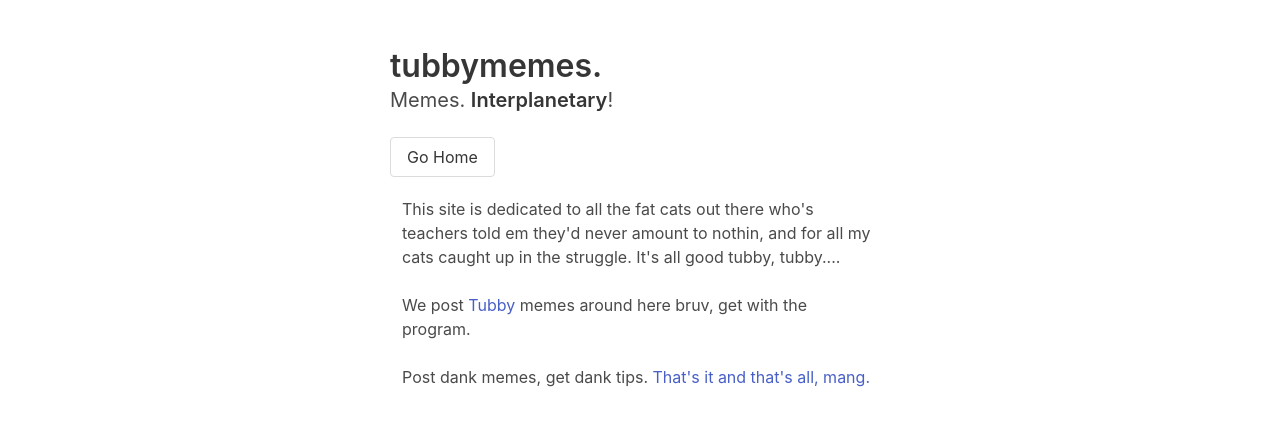
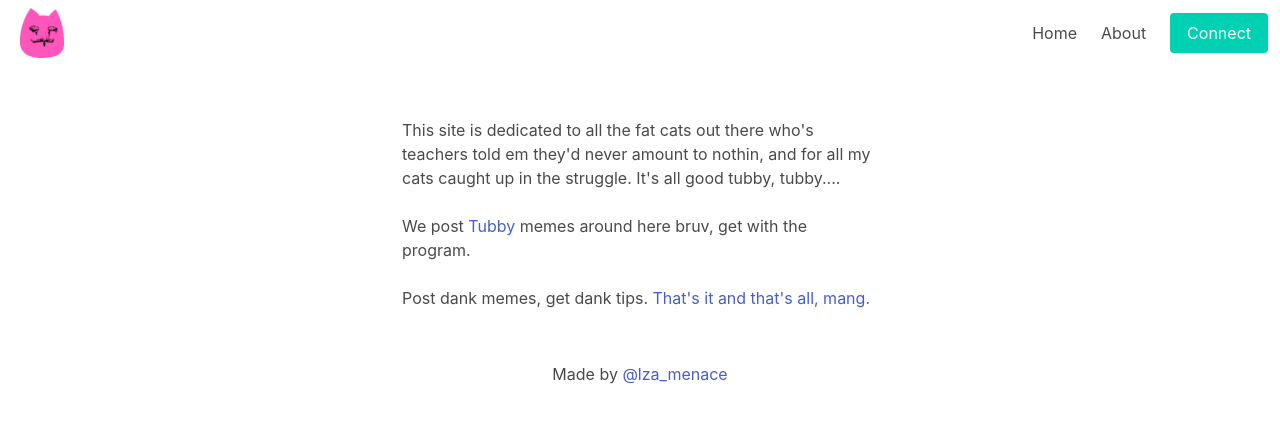
Before and after one commit to lalanza808/tubbymemes, a Flask app: page /about in a window 1280 px wide. Shown: the top 433 px of the page. Run offline with Flask 2, Linux system fonts and the light colour scheme; some libraries are stand-ins or nearby versions.

Commit message:
update navbar

```diff
--- a/tubbymemes/templates/about.html
+++ b/tubbymemes/templates/about.html
@@ -2,9 +2,9 @@
 <html>
   {% include 'includes/head.html' %}
   <body>
+  {% include 'includes/navbar.html' %}
   <section class="section">
     <div class="container">
-      {% include 'includes/navbar.html' %}
 
         <div class="columns">
           <div class="column screen" style="padding-top:1em;">
--- a/tubbymemes/templates/includes/meme_card.html
+++ b/tubbymemes/templates/includes/meme_card.html
@@ -2,7 +2,7 @@
 <div class="card {% if meme.minted %}mintedAVAX{% endif %}">
   <div class="card-image">
     <figure class="image">
-      <a href="{{ url_for('meme.show', meme_id=meme.id) }}">
+      <a href="{{ url_for('meme.show', meme_id=meme.id) }}" up-preload up-follow=".container">
         {% if meme.file_name %}
         {% if meme.file_name.endswith('mp4') %}
           <video class="img-fluid" {% if not request.MOBILE %}autoplay{% else %}controls{% endif %} muted loop>
--- a/tubbymemes/templates/includes/navbar.html
+++ b/tubbymemes/templates/includes/navbar.html
@@ -1,29 +1,36 @@
-<div class="screen">
-  <h1 class="title">
-    tubbymemes.
-  </h1>
-  <p class="subtitle">
-    Memes. <strong>Interplanetary</strong>!
-  </p>
-  {% if request.path == '/' %}
-  <a class="button is-secondary" href="{{ url_for('meta.about') }}" up-target=".container">About</a>
+<nav class="navbar" role="navigation" aria-label="main navigation">
+  <div class="navbar-brand">
+    <a class="navbar-item ml-2" href="{{ url_for('meme.index') }}" up-preload up-follow=".container">
+      <img src="/static/img/logo.png" style="max-height:50px;">
+    </a>
+  </div>
+
+  <div id="navbarBasicExample" class="navbar-menu">
+    <div class="navbar-start">
+
+    </div>
+
+    <div class="navbar-end">
+      <a class="navbar-item" href="{{ url_for('meme.index') }}" up-preload up-follow=".container">
+        Home
+      </a>
+
+      <a class="navbar-item" href="{{ url_for('meta.about') }}" up-preload up-follow=".container">
+        About
+      </a>
+      <div class="navbar-item">
+        <div class="buttons">
           {% if current_user.is_authenticated %}
             <a class="button is-danger" href="{{ url_for('meta.disconnect') }}">Disconnect</a>
-    {% if current_user.is_moderator() %}
+            {% if current_user.moderator %}
               <a class="button is-warning" href="{{ url_for('meme.mod') }}" up-preload up-follow=".container">Mod</a>
             {% endif %}
-    <a class="button is-primary" href="{{ url_for('meme.publish') }}">New Meme</a>
+            <a class="button is-primary" href="{{ url_for('meme.publish') }}" up-follow=".container">New Meme</a>
           {% else %}
             <a class="button is-primary" id="metamaskConnect" onclick="onboardMetaMask();">Connect</a>
           {% endif %}
-  {% else %}
-  <a class="button" href="{{ url_for('meme.index') }}" up-preload up-follow=".container">Go Home</a>
-  {% endif %}
-
-  {% if request.path == '/remotes' %}
-  <a class="button is-warning" href="{{ url_for('meme.mod') }}" up-preload up-follow=".container">Mod</a>
-  {% endif %}
-  {% if request.path == '/mod' %}
-  <a class="button is-warning" href="{{ url_for('meta.remotes') }}" up-preload up-follow=".container">Remotes</a>
-  {% endif %}
         </div>
+      </div>
+    </div>
+  </div>
+</nav>
--- a/tubbymemes/templates/index.html
+++ b/tubbymemes/templates/index.html
@@ -2,9 +2,9 @@
 <html>
   {% include 'includes/head.html' %}
   <body>
+  {% include 'includes/navbar.html' %}
   <section class="section">
     <div class="container">
-      {% include 'includes/navbar.html' %}
 
       {% if request.args.get('ipfs_error') %}
       <div class="screen">
--- a/tubbymemes/templates/meme.html
+++ b/tubbymemes/templates/meme.html
@@ -3,10 +3,9 @@
 <html>
   {% include 'includes/head.html' %}
   <body>
+  {% include 'includes/navbar.html' %}
   <section class="section">
     <div class="container">
-
-      {% include 'includes/navbar.html' %}
 
       {% if meme %}
         {% if meme.meta_ipfs_hash %}
--- a/tubbymemes/templates/publish.html
+++ b/tubbymemes/templates/publish.html
@@ -2,9 +2,9 @@
 <html>
   {% include 'includes/head.html' %}
   <body>
+  {% include 'includes/navbar.html' %}
   <section class="section">
     <div class="container">
-      {% include 'includes/navbar.html' %}
 
       <div class="screen">
       <form method="POST" enctype="multipart/form-data" class="site-form" id="memeUpload" action="{{ url_for('meme.publish') }}" style="padding-top:1.5em;">
--- a/tubbymemes/templates/remotes.html
+++ b/tubbymemes/templates/remotes.html
@@ -2,10 +2,9 @@
 <html>
   {% include 'includes/head.html' %}
   <body>
+  {% include 'includes/navbar.html' %}
   <section class="section">
     <div class="container">
-      {% include 'includes/navbar.html' %}
-
       <div class="screen">
       <form method="POST" enctype="multipart/form-data" class="site-form" action="{{ url_for('meta.remotes') }}" style="padding-top:1.5em;">
         <div class="field">
```
Lines whose indentation alone changed are shown as unchanged.
